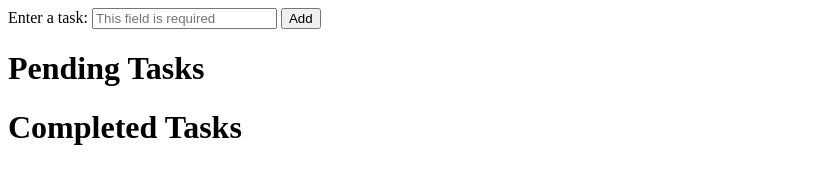
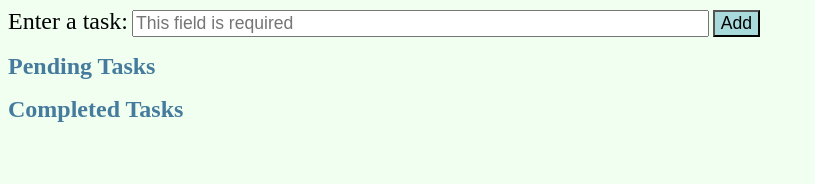
Before and after one commit to mmason27/BasicsofJavascript, a plain HTML site: page todolist.html in a window 1280 px wide. Shown: the whole page, without its empty margins (0-815 px from the left). Drawn offline with Linux system fonts and the light colour scheme.

Commit message:
added css and reworked remove button in js

```diff
--- a/Javascript/todolist.js
+++ b/Javascript/todolist.js
@@ -3,9 +3,6 @@ let addTaskBox = document.getElementById("addTaskBox");
 let pendingTaskList = document.getElementById("pendingTaskList");
 let completedTaskList = document.getElementById("completedTaskList");
 let buttonSubmit = document.getElementById("buttonSubmit");
-
-
-// everything needs to be in this one function
 
 buttonSubmit.addEventListener("click", function() {
     let taskName = addTaskBox.value;
@@ -13,20 +10,18 @@ buttonSubmit.addEventListener("click", function() {
     let listItem = document.createElement("li");
     listItem.innerHTML = taskName;
 
-    //to append task to pending task list -- is it okay here? Azam has it at the bottom, close to the end of the function
-    // pendingTaskList.appendChild(listItem);
-
     //creating the remove button
     let removeButton = document.createElement("button");
     removeButton.innerHTML = "Remove";
     removeButton.addEventListener("click", function(list) {
-        if (list == pendingTaskList) {
+        if (list == pendingTaskList) { //if item is in pending task list, delete it from there
             pendingTaskList.removeChild(this.parentElement);
         }
         else {
             completedTaskList.removeChild(this.parentElement);
         }
     })
+
     //creating the checkbox to move task from pending task list to completed task list
     let checkbox = document.createElement("input");
     checkbox.setAttribute("type", "checkbox");
--- /dev/null
+++ b/Styles/todolist.css
@@ -0,0 +1,29 @@
+body {
+    background-color: honeydew;
+}
+
+.title {
+    font-size: 1.5rem;
+    color: #457b9d;
+}
+
+.button {
+    background-color: #a8dadc;
+    font-size: 1.1rem;
+}
+
+label {
+    font-size: 1.5rem;
+}
+
+.textBox {
+    font-size: 1.1rem;
+    width: 45%;
+}
+
+@media (max-width: 480px) {
+    body {
+        display: flex;
+        font-size: 1.2rem;
+    }
+}
--- a/todolist.html
+++ b/todolist.html
@@ -4,25 +4,26 @@
     <meta charset="UTF-8">
     <meta http-equiv="X-UA-Compatible" content="IE=edge">
     <meta name="viewport" content="width=device-width, initial-scale=1.0">
+    <link rel="stylesheet" href="Styles/todolist.css">
     <title>Digital Crafts Week 4: Assignment 2</title>
 </head>
 <body>
     <label for="taskName">Enter a task:</label>
-    <input type="text" id="addTaskBox" placeholder="This field is required" required/>
-    <button id="buttonSubmit">Add</button>
+    <input type="text" id="addTaskBox" class="textBox" placeholder="This field is required" required/>
+    <button id="buttonSubmit" class="button">Add</button>
 
-    <h1 id="pendingTaskHeading">Pending Tasks</h1>
+    <h1 id="pendingTaskHeading" class="title">Pending Tasks</h1>
 
     <ul id="pendingTaskList">
 
     </ul>
 
-    <h1 id="completedTaskHeading">Completed Tasks</h1>
+    <h1 id="completedTaskHeading" class="title">Completed Tasks</h1>
 
     <ul id="completedTaskList">
 
     </ul>
 
-   <script src="Javascript/assignment2.js"></script>
+   <script src="Javascript/todolist.js"></script>
 </body>
 </html>
```
